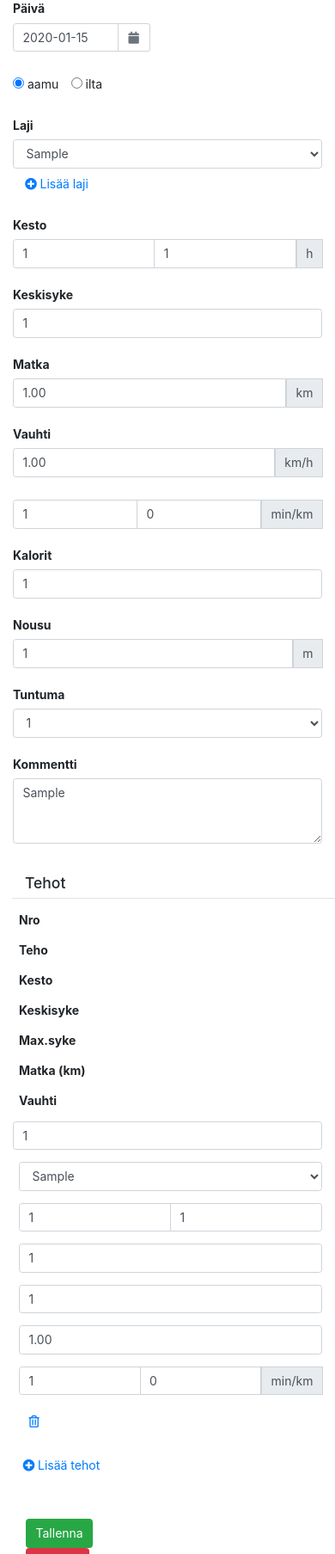
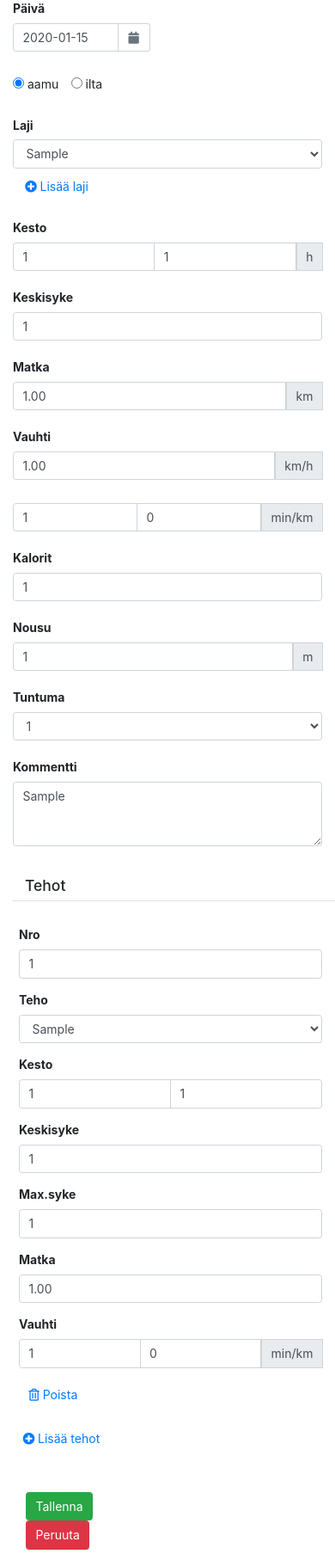
Before and after one commit to smanttari/training_diary, a Django app: page /treenipaivakirja/trainings/1/modify in a window 390 px wide. Shown: the part 137-1944 px from the top of the page at 86% size. Run offline with Django 3.2, Linux system fonts and the light colour scheme; a user stored in the database is signed in; tables that the repository leaves empty hold one stand-in row (values such as "Sample post"); some libraries are stand-ins or nearby versions.

Commit message:
Improved responsiveness

```diff
--- a/Treenit/treenipaivakirja/templates/training_form.html
+++ b/Treenit/treenipaivakirja/templates/training_form.html
@@ -39,7 +39,7 @@
             <div class="form-group row">
                 <label class="col-md-2 col-form-label"><b>{{ harjoitus_form.laji_fk.label }}</b></label>
                 <div class="col-md-2">{{ harjoitus_form.laji_fk|add_class:'form-control' }}</div>
-                <div class="col-md-3"><a class="nav-link" href="{% url 'sport_add' %}"><i class="fas fa-plus-circle mr-1"></i>Lisää laji</a></div>
+                <div class="col-md-3 pt-1"><a class="nav-link" href="{% url 'sport_add' %}"><i class="fas fa-plus-circle mr-1"></i>Lisää laji</a></div>
                 {% if harjoitus_form.laji_fk.errors %}
                     <div class="col-md-4 text-danger">{% for error in harjoitus_form.laji_fk.errors %}{{ error }}{% endfor %}</div>
                 {% else %}
@@ -58,7 +58,7 @@
             </div>
             <div class="form-group row">
                 <label class="col-md-2 col-form-label"><b>{{ harjoitus_form.keskisyke.label }}</b></label>
-                <div class="col-md-3">{{ harjoitus_form.keskisyke|add_class:'form-control' }}</div>
+                <div class="col-md-2">{{ harjoitus_form.keskisyke|add_class:'form-control' }}</div>
                 {% if harjoitus_form.keskisyke.errors %}
                     <div class="col-md-4 text-danger">{% for error in harjoitus_form.keskisyke.errors %}{{ error }}{% endfor %}</div>
                 {% else %}
@@ -138,6 +138,7 @@
                 </div>
             </div>
 
+            <div class="d-none d-md-block">
                 <div class="form-row">
                     <div class="form-group col-md-1 ml-2"><b>{{ tehot_formset.0.nro.label }}</b></div>
                     <div class="form-group col-md-1 ml-2"><b>{{ tehot_formset.0.teho.label }}</b></div>
@@ -150,17 +151,21 @@
                     <div class="form-group col-md-1 ml-2" hidden>{{ tehot_formset.0.vauhti_min_km.label }}</div>
                     <div class="form-group col-md-1 ml-2" hidden>{{ tehot_formset.0.vauhti_km_h.label }}</div>
                 </div>
+            </div>
 
             {% for form in tehot_formset %}
             <div id="tehot_{{forloop.counter0}}" class="collapse hide">
-                <div class="form-row">
-                    <div class="form-group col-md-1">
+                <div class="form-row pt-3">
+                    <div class="form-group col-md-1 ml-2">
+                        <label class="d-block d-md-none"><b>{{ tehot_formset.0.nro.label }}</b></label>
                         {{ form.nro|add_class:'form-control' }}
                     </div>
                     <div class="form-group col-md-1 ml-2">
+                        <label class="d-block d-md-none"><b>{{ tehot_formset.0.teho.label }}</b></label>
                         {{ form.teho|add_class:'form-control' }}
                     </div>
                     <div class="form-group col-md-2 ml-2">
+                        <label class="d-block d-md-none"><b>Kesto</b></label>
                         <div class="input-group">
                             {{ form.kesto_h|add_class:'form-control' }}
                             {{ form.kesto_min|add_class:'form-control' }}
@@ -170,15 +175,19 @@
                         {{ form.kesto|add_class:'form-control' }}
                     </div>
                     <div class="form-group col-md-1 ml-2">
+                        <label class="d-block d-md-none"><b>{{ tehot_formset.0.keskisyke.label }}</b></label>
                         {{ form.keskisyke|add_class:'form-control' }}
                     </div>
                     <div class="form-group col-md-1 ml-2">
+                        <label class="d-block d-md-none"><b>{{ tehot_formset.0.maksimisyke.label }}</b></label>
                         {{ form.maksimisyke|add_class:'form-control' }}
                     </div>
                     <div class="form-group col-md-1 ml-2">
+                        <label class="d-block d-md-none"><b>{{ tehot_formset.0.matka.label }}</b></label>
                         {{ form.matka|add_class:'form-control' }}
                     </div>
                     <div class="form-group col-md-3 ml-2">
+                        <label class="d-block d-md-none"><b>Vauhti</b></label>
                         <div class="input-group">
                                 {{ form.vauhti_min|add_class:'form-control' }}
                                 {{ form.vauhti_s|add_class:'form-control' }}
@@ -194,7 +203,7 @@
                         {{ form.vauhti_km_h|add_class:'form-control' }}
                     </div>
                     <div class="form-group col-md-1 ml-2">
-                        <button class="btn btn-link" type="button" data-toggle="collapse" data-target="#tehot_{{forloop.counter0}}" id="poista_tehot_{{forloop.counter0}}" name="poista_tehot_{{forloop.counter0}}" onclick="deleteTehot(this.id)"><i class="far fa-trash-alt"></i></button>
+                        <button class="btn btn-link text-decoration-none" type="button" data-toggle="collapse" data-target="#tehot_{{forloop.counter0}}" id="poista_tehot_{{forloop.counter0}}" name="poista_tehot_{{forloop.counter0}}" onclick="deleteTehot(this.id)"><i class="far fa-trash-alt"></i> Poista</button>
                     </div>
                     {% if tehot_formset.can_delete %}
                     <div class="form-check mt-1">
```
Also changed, not shown: Treenit/treenipaivakirja/templates/trainings.html (+8 -1 lines). Lines whose indentation alone changed are shown as unchanged.
